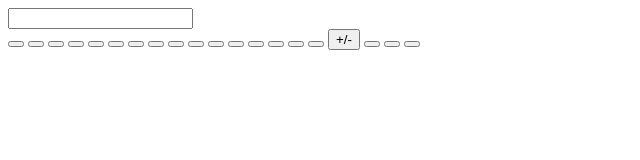
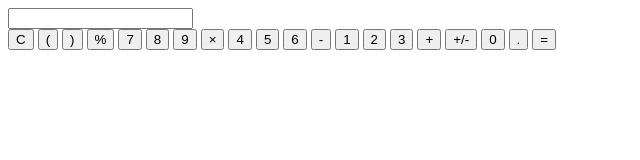
Before and after one commit to JuanDelv01/calculadoraS, a plain HTML site: page index.html in a window 1280 px wide. Shown: the whole page, without its empty margins (0-640 px from the left). Drawn offline with Linux system fonts and the light colour scheme.

Commit message:
feat: letras adicionadas para tags

```diff
--- a/index.html
+++ b/index.html
@@ -9,28 +9,29 @@
     <div class="calculadora">
         <input type="text" id="display">
         <div class="botoes">
-            <button onclick="limpar()"></button>
-            <button onclick="addValor('(')"></button>
-            <button onclick="addValor(')')"></button>
-            <button onclick="addValor('%')"></button>
-            <button onclick="addValor('7')"></button>
-            <button onclick="addValor('8')"></button>
-            <button onclick="addValor('9')"></button>
-            <button onclick="addValor('*')"></button>
-            <button onclick="addValor('4')"></button>
-            <button onclick="addValor('5')"></button>
-            <button onclick="addValor('6')"></button>
-            <button onclick="addValor('-')"></button>
-            <button onclick="addValor('1')"></button>
-            <button onclick="addValor('2')"></button>
-            <button onclick="addValor('3')"></button>
-            <button onclick="addValor('+')"></button>
-            <button onclick="invert()">+/-</button>
-            <button onclick="addValor('0')"></button>
-            <button onclick="addValor('.')"></button>
-            <button onclick="calcular()"></button>
+            <button onclick="limpar()">C</button>
+            <button onclick="addValor('(')">(</button>
+            <button onclick="addValor(')')">)</button>
+            <button onclick="addValor('%')">%</button>
+            <button onclick="addValor('7')">7</button>
+            <button onclick="addValor('8')">8</button>
+            <button onclick="addValor('9')">9</button>
+            <button onclick="addValor('*')">×</button>
+            <button onclick="addValor('4')">4</button>
+            <button onclick="addValor('5')">5</button>
+            <button onclick="addValor('6')">6</button>
+            <button onclick="addValor('-')">-</button>
+            <button onclick="addValor('1')">1</button>
+            <button onclick="addValor('2')">2</button>
+            <button onclick="addValor('3')">3</button>
+            <button onclick="addValor('+')">+</button>
+            <button onclick="invert('')">+/-</button>
+            <button onclick="addValor('0')">0</button>
+            <button onclick="addValor('.')">.</button>
+            <button onclick="calcular()">=</button>
         </div>
     </div>
 
+    <script></script>
 </body>
 </html>
```
